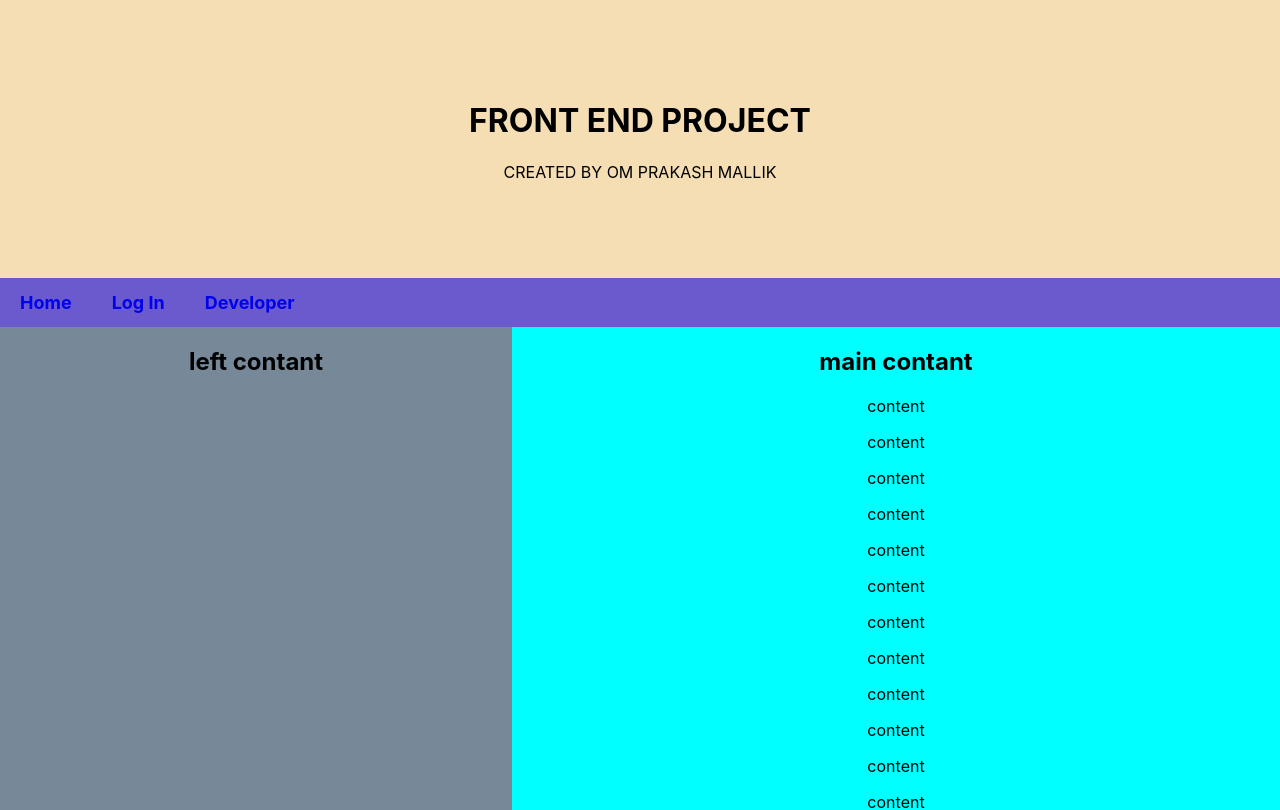
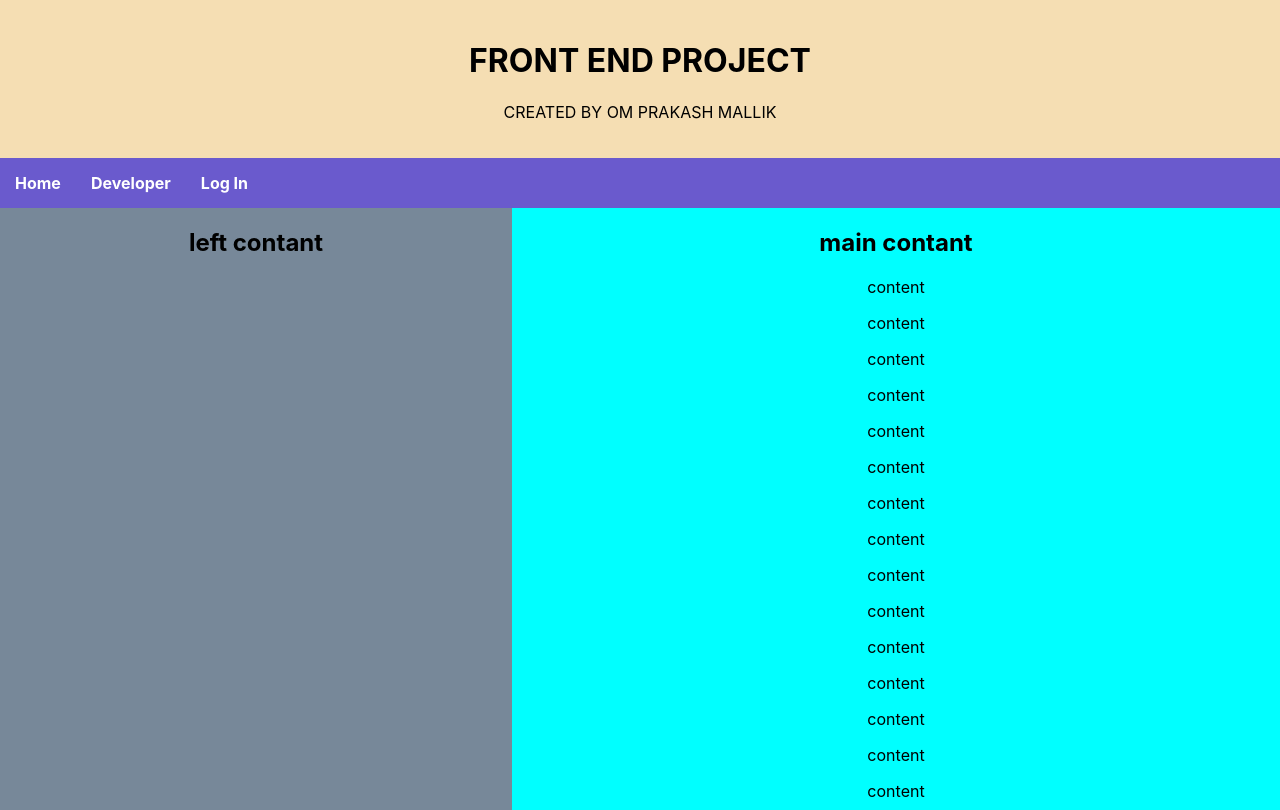
Before and after one commit to OmPrakashMallik2/front-end-Website-1, a React (Create React App) app: page / in a window 1280 px wide. Shown: the top 810 px of the page. Built offline with nearby package versions, Linux system fonts and the light colour scheme.

Commit message:
working on Nav bar

```diff
--- a/src/Developer/Developer.css
+++ b/src/Developer/Developer.css
@@ -3,8 +3,7 @@
     background-color: gold;
 }
 img {
-    border-radius: 50%;
+    border-radius: 40%;
     width: 50%;
     margin: 40px 0;
-    /* height: 60%; */
 }
--- a/src/Developer/Developer.js
+++ b/src/Developer/Developer.js
@@ -3,7 +3,7 @@ import './Developer.css';
 
 function Developer() {
   return (
-    <div className='dev'>
+    <div class='dev'>
       <img src="https://www.iconpacks.net/icons/1/free-user-icon-295-thumb.png" alt="Mera tasvir" />
       <h1>Om Prakash Mallik</h1>
       <h2>Reg N. 19105129032</h2>
--- a/src/HOME/Header.css
+++ b/src/HOME/Header.css
@@ -1,4 +1,4 @@
 .Header{
-    padding: 80px;
+    padding: 20px;
     background-color: wheat;
 }
--- a/src/HOME/Nav.css
+++ b/src/HOME/Nav.css
@@ -5,13 +5,24 @@
     top: 0;
 }
 
-.btn{
-    /* color: white; */
-    float: left;
-    display: block;
+.Nav ul{
+    margin: 0;
+    padding: 0;
+    display: flex;
+    list-style: none;
+}
+
+.Nav li {
+    margin: 10px;
+    padding: 5px;
+}
+
+.Nav li a {
+    color: #fff;
+    font-weight: bold;
     text-decoration: none;
-    text-align: center;
-    padding: 14px 20px;
-    font-weight: bold;
-    font-size: large;
 }
+
+.Nav li a:hover {
+    text-decoration: underline;
+}
--- a/src/HOME/Nav.js
+++ b/src/HOME/Nav.js
@@ -5,11 +5,13 @@ import { Link } from 'react-router-dom';
 function Nav() {
   return (
     <div class="Nav">
-      <Link class="btn" to="/">Home</Link>
-      <Link class="btn" to="/log">Log In</Link>
-      <Link class="btn" to="/developer">Developer</Link>
+      <ul>
+        <li><Link class="btn" to="/">Home</Link></li>
+        <li><Link class="btn" to="/developer">Developer</Link></li>
+        <li><Link class="btn" to="/log">Log In</Link></li>
+      </ul>
     </div>
   )
 }
 
-export default Nav
+export default Nav;
```
